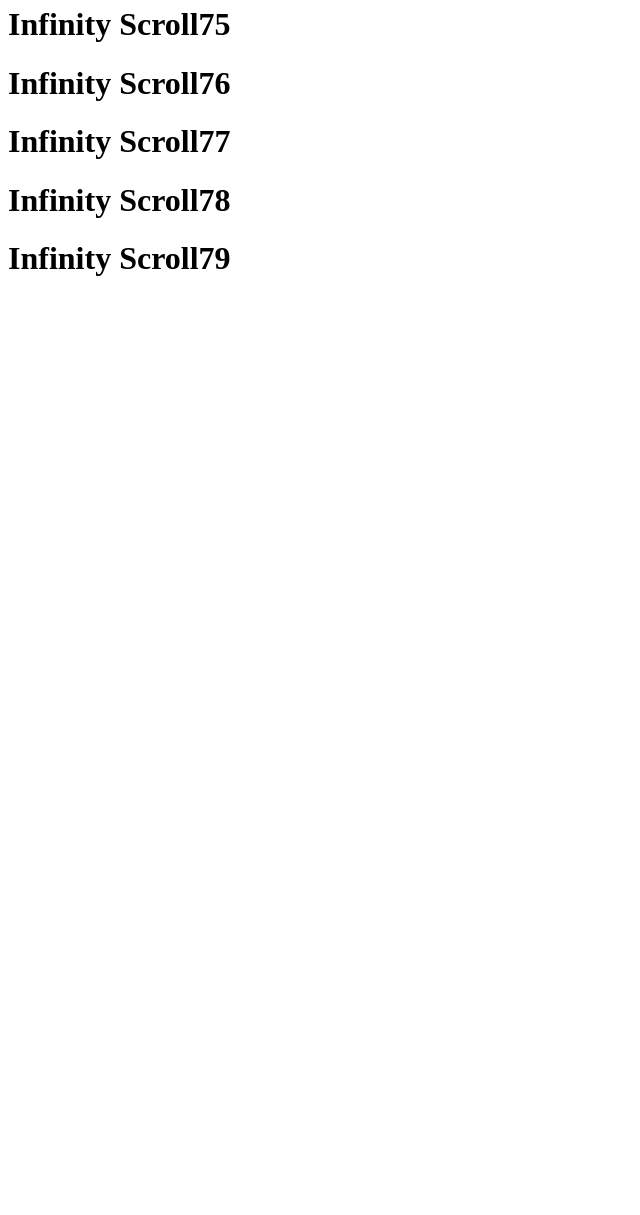
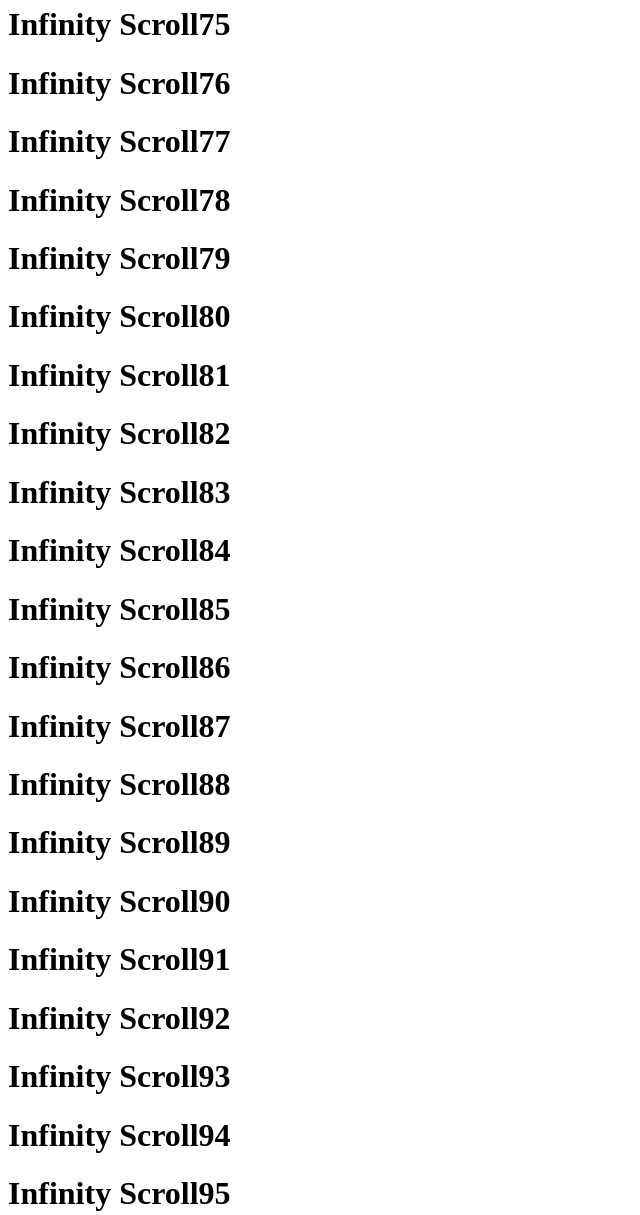
Before and after one commit to dudjslsk/daelim2019-2, a plain HTML site: page infinityScrolL.html in a window 1280 px wide. Shown: the part 4398-5613 px from the top of the page, without its empty margins (0-640 px from the left). Before the commit the page ends 4696 px from the top, so only its background shows below. Drawn offline with nearby package versions, Linux system fonts and the light colour scheme.

Commit message:
gitflow-feature-stash: release_scroll

```diff
--- a/infinityScrolL.html
+++ b/infinityScrolL.html
@@ -27,7 +27,7 @@
                 var scrollHeight = $(window).scrollTop() + $(window).height();
                 var documentHeight = $(window).height();
                 //검사합니다.
-                if (scrollHeight == documentHeight) {
+                if (scrollHeight == $(document).height()) {
                     appendDocument();
                 }
             })
```
